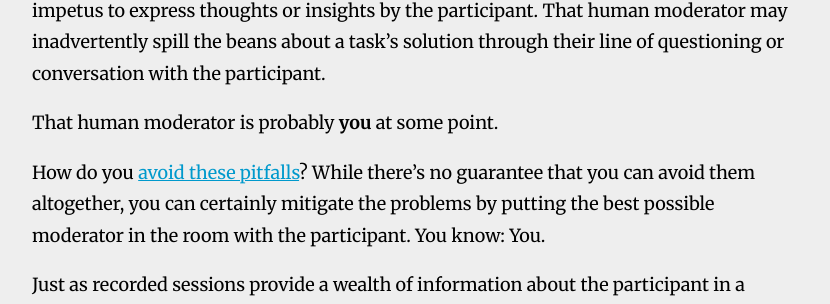
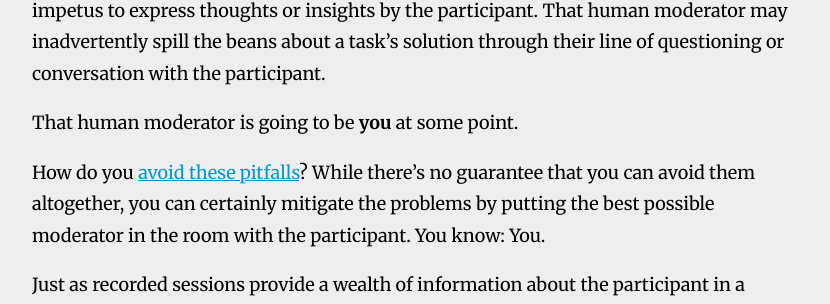
Before and after one commit to drewtodd/drewtodd.github.io, a Jekyll site: the page built from _posts/2016-10-2-playback.md, in a window 1280 px wide and 900 px high, scrolled down 1107 px. Shown: the part 149-453 px from the top of the window, without its empty margins (224-1054 px from the left). Built offline with Jekyll 4.4.1, drawn with Linux system fonts in a browser that asks for light colours; nearby versions of some CDN libraries; comment, search, counter and statistics services are not loaded.

Commit message:
copy edits

```diff
--- a/_posts/2016-10-2-playback.md
+++ b/_posts/2016-10-2-playback.md
@@ -28,7 +28,7 @@ One of the pitfalls of running moderated usability tests is that you have to put
 
 As such, that human moderator might bring their own biases into a test and provide subtle cues to the participant that they wouldn't receive in unmoderated testing. The human moderator might go on a talking jag, not realizing that they are quelling any impetus to express thoughts or insights by the participant. That human moderator may inadvertently spill the beans about a task's solution through their line of questioning or conversation with the participant.
 
-That human moderator is probably **you** at some point.
+That human moderator is going to be **you** at some point.
 
 How do you [avoid these pitfalls][1]? While there's no guarantee that you can avoid them altogether, you can certainly mitigate the problems by putting the best possible moderator in the room with the participant. You know: You.
 
```
Also changed, not shown: 2 other files.
